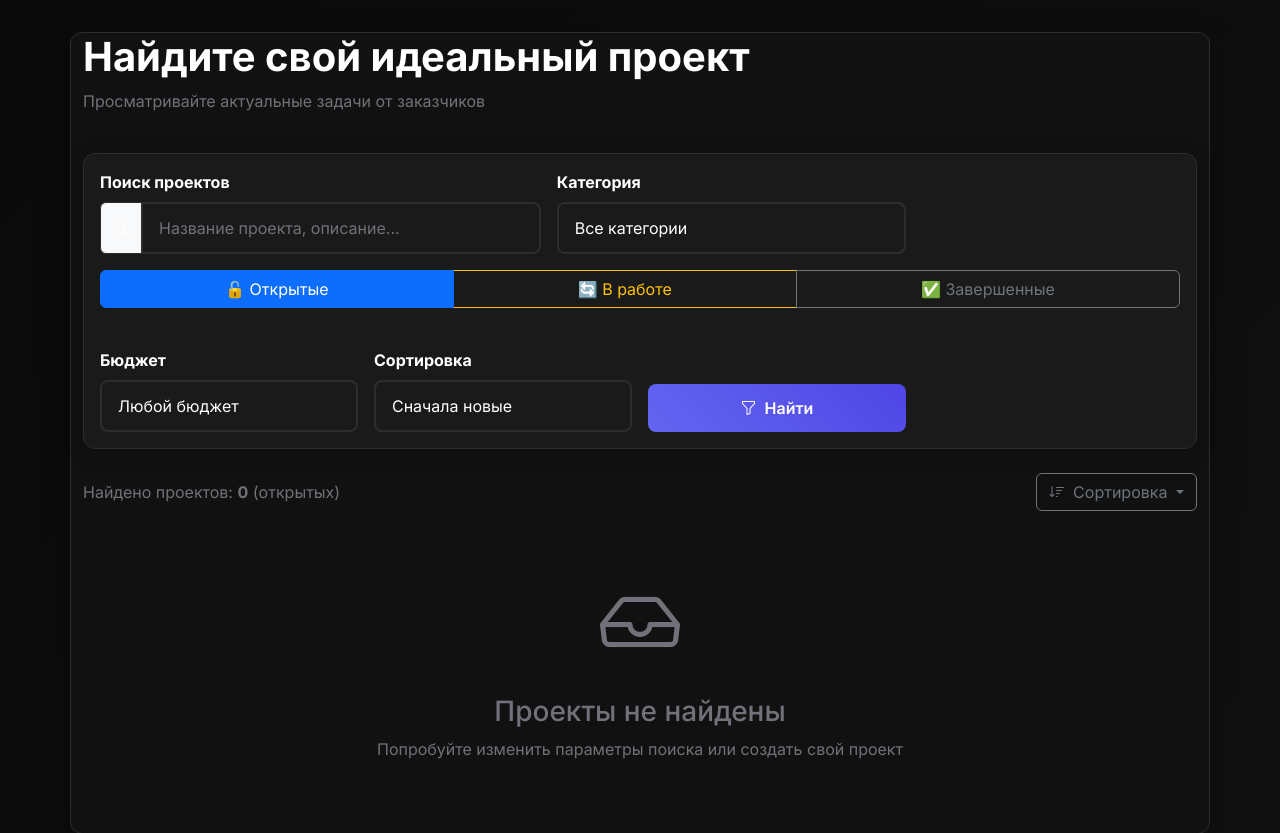
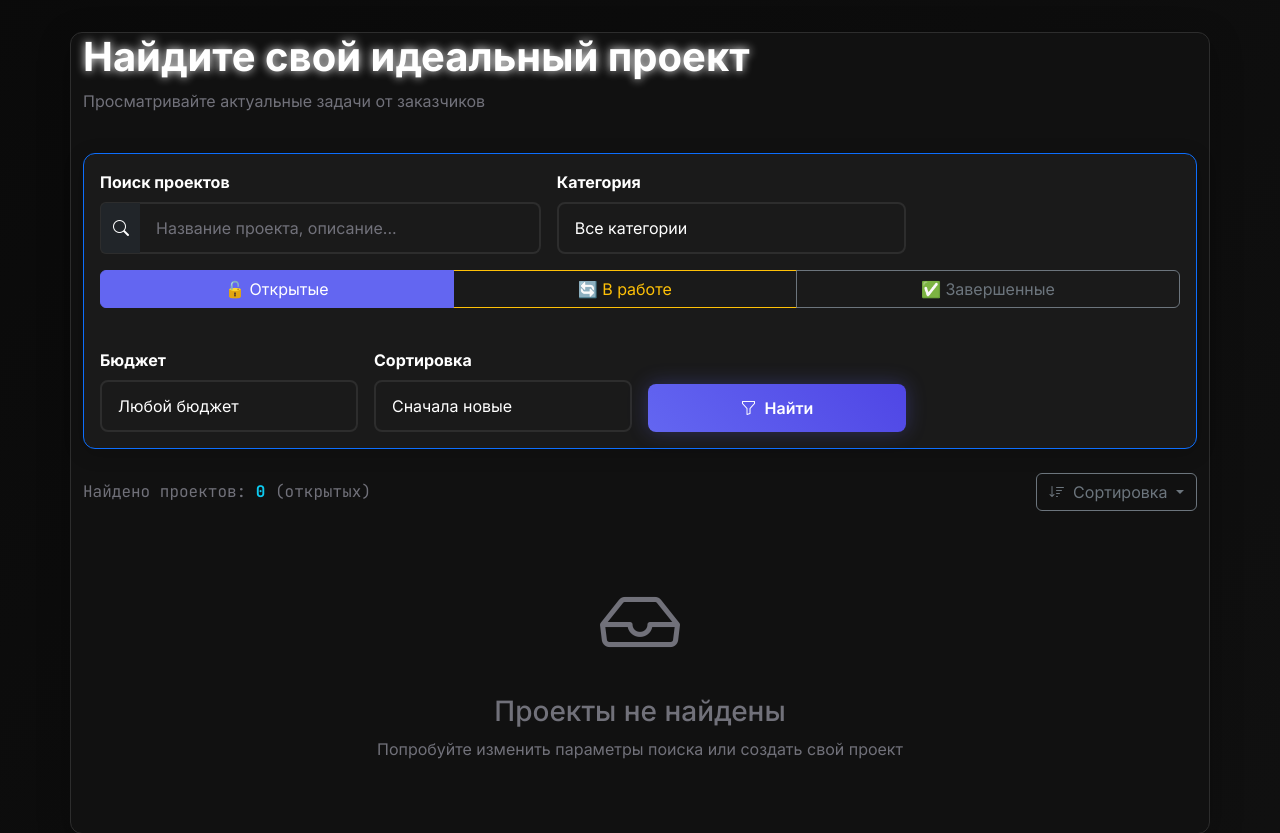
Before and after one commit to Krasmol/platform_for_freelancers, a Flask app: page /projects in a window 1280 px wide. Shown: the part 63-896 px from the top of the page. Run offline with Flask 3, Linux system fonts and the light colour scheme; data that the repository does not hold is empty.

Commit message:
Update projects.html
изменен стиль

```diff
--- a/templates/projects.html
+++ b/templates/projects.html
@@ -4,27 +4,27 @@
 <!-- Заголовок и кнопка -->
 <div class="d-flex justify-content-between align-items-center mb-4">
     <div>
-        <h1 class="fw-bold">Найдите свой идеальный проект</h1>
+        <h1 class="fw-bold text-glow">Найдите свой идеальный проект</h1>
         <p class="text-muted">Просматривайте актуальные задачи от заказчиков</p>
     </div>
     {% if current_user.is_authenticated and current_user.is_client %}
-        <a href="{{ url_for('create_project') }}" class="btn btn-primary">
+        <a href="{{ url_for('create_project') }}" class="btn btn-primary glow">
             <i class="bi bi-plus-circle me-2"></i>Создать проект
         </a>
     {% endif %}
 </div>
 
 <!-- Поиск и фильтры -->
-<div class="card mb-4">
+<div class="card mb-4 border-primary">
     <div class="card-body">
         <form method="GET" class="row g-3 align-items-end">
             <div class="col-md-5">
                 <label class="form-label fw-bold">Поиск проектов</label>
                 <div class="input-group">
-                    <span class="input-group-text bg-light">
+                    <span class="input-group-text bg-dark border-end-0">
                         <i class="bi bi-search"></i>
                     </span>
-                    <input type="text" class="form-control" name="search"
+                    <input type="text" class="form-control border-start-0" name="search"
                            placeholder="Название проекта, описание..." value="{{ request.args.get('search', '') }}">
                 </div>
             </div>
@@ -56,6 +56,7 @@
                     ✅ Завершенные
                 </a>
             </div>
+
             <!-- Дополнительные фильтры -->
             <div class="col-md-3">
                 <label class="form-label fw-bold">Бюджет</label>
@@ -76,7 +77,7 @@
             </div>
 
             <div class="col-md-3">
-                <button type="submit" class="btn btn-primary w-100">
+                <button type="submit" class="btn btn-primary w-100 glow">
                     <i class="bi bi-funnel me-2"></i>Найти
                 </button>
             </div>
@@ -86,8 +87,8 @@
 
 <!-- Статистика поиска -->
 <div class="d-flex justify-content-between align-items-center mb-3">
-    <span class="text-muted">
-        Найдено проектов: <strong>{{ projects|length }}</strong>
+    <span class="text-muted code-font">
+        Найдено проектов: <strong class="text-info">{{ projects|length }}</strong>
         {% if status_filter == 'open' %}(открытых)
         {% elif status_filter == 'in_progress' %}(в работе)
         {% elif status_filter == 'completed' %}(завершенных)
@@ -118,13 +119,13 @@
                             {{ project.category }}
                         </span>
                         <div class="text-end">
-                            <div class="h5 text-success mb-0">{{ project.budget }} ₽</div>
+                            <div class="h5 text-success mb-0 text-glow">{{ project.budget }} ₽</div>
                             <small class="text-muted">бюджет</small>
                         </div>
                     </div>
 
                     <!-- Название и описание -->
-                    <h5 class="card-title">{{ project.title }}</h5>
+                    <h5 class="card-title text-glow">{{ project.title }}</h5>
                     <p class="card-text text-muted flex-grow-1">
                         {{ project.description[:150] }}{% if project.description|length > 150 %}...{% endif %}
                     </p>
@@ -132,15 +133,15 @@
                     <!-- Навыки -->
                     {% if project.skills_required %}
                     <div class="mb-3">
-                        <small class="text-muted fw-bold">Требуются:</small>
+                        <small class="text-muted fw-bold code-font">Требуются:</small>
                         <div class="d-flex flex-wrap gap-1 mt-1">
                             {% for skill in project.skills_required.split(',')[:3] %}
-                                <span class="badge bg-light text-dark border">
+                                <span class="badge bg-dark text-light border code-font">
                                     <i class="bi bi-tag me-1"></i>{{ skill.strip() }}
                                 </span>
                             {% endfor %}
                             {% if project.skills_required.split(',')|length > 3 %}
-                                <span class="badge bg-light text-dark border">
+                                <span class="badge bg-dark text-light border code-font">
                                     +{{ project.skills_required.split(',')|length - 3 }}
                                 </span>
                             {% endif %}
@@ -155,7 +156,7 @@
                                 {{ project.client.username[0] }}
                             </div>
                             <div>
-                                <small class="d-block fw-bold">{{ project.client.username }}</small>
+                                <small class="d-block fw-bold code-font">{{ project.client.username }}</small>
                                 <small class="text-muted">
                                     <i class="bi bi-clock me-1"></i>{{ project.created_at.strftime('%d.%m.%Y') }}
                                 </small>
@@ -179,7 +180,7 @@
         <h3 class="text-muted">Проекты не найдены</h3>
         <p class="text-muted mb-4">Попробуйте изменить параметры поиска или создать свой проект</p>
         {% if current_user.is_authenticated and current_user.is_client %}
-            <a href="{{ url_for('create_project') }}" class="btn btn-primary">
+            <a href="{{ url_for('create_project') }}" class="btn btn-primary glow">
                 <i class="bi bi-plus-circle me-2"></i>Создать первый проект
             </a>
         {% endif %}
@@ -191,15 +192,39 @@
 <nav aria-label="Page navigation" class="mt-5">
     <ul class="pagination justify-content-center">
         <li class="page-item disabled">
-            <a class="page-link" href="#">Предыдущая</a>
+            <a class="page-link bg-dark border-dark text-muted" href="#">Предыдущая</a>
         </li>
-        <li class="page-item active"><a class="page-link" href="#">1</a></li>
-        <li class="page-item"><a class="page-link" href="#">2</a></li>
-        <li class="page-item"><a class="page-link" href="#">3</a></li>
+        <li class="page-item active"><a class="page-link bg-primary border-primary" href="#">1</a></li>
+        <li class="page-item"><a class="page-link bg-dark border-dark text-muted" href="#">2</a></li>
+        <li class="page-item"><a class="page-link bg-dark border-dark text-muted" href="#">3</a></li>
         <li class="page-item">
-            <a class="page-link" href="#">Следующая</a>
+            <a class="page-link bg-dark border-dark text-muted" href="#">Следующая</a>
         </li>
     </ul>
 </nav>
 {% endif %}
+
+<style>
+.btn-group .btn.active {
+    background: var(--accent-primary);
+    border-color: var(--accent-primary);
+    color: white;
+}
+
+.page-link {
+    background: var(--bg-card);
+    border-color: var(--border-color);
+    color: var(--text-primary);
+}
+
+.page-link:hover {
+    background: var(--bg-hover);
+    border-color: var(--accent-primary);
+}
+
+.page-item.active .page-link {
+    background: var(--accent-primary);
+    border-color: var(--accent-primary);
+}
+</style>
 {% endblock %}
```
